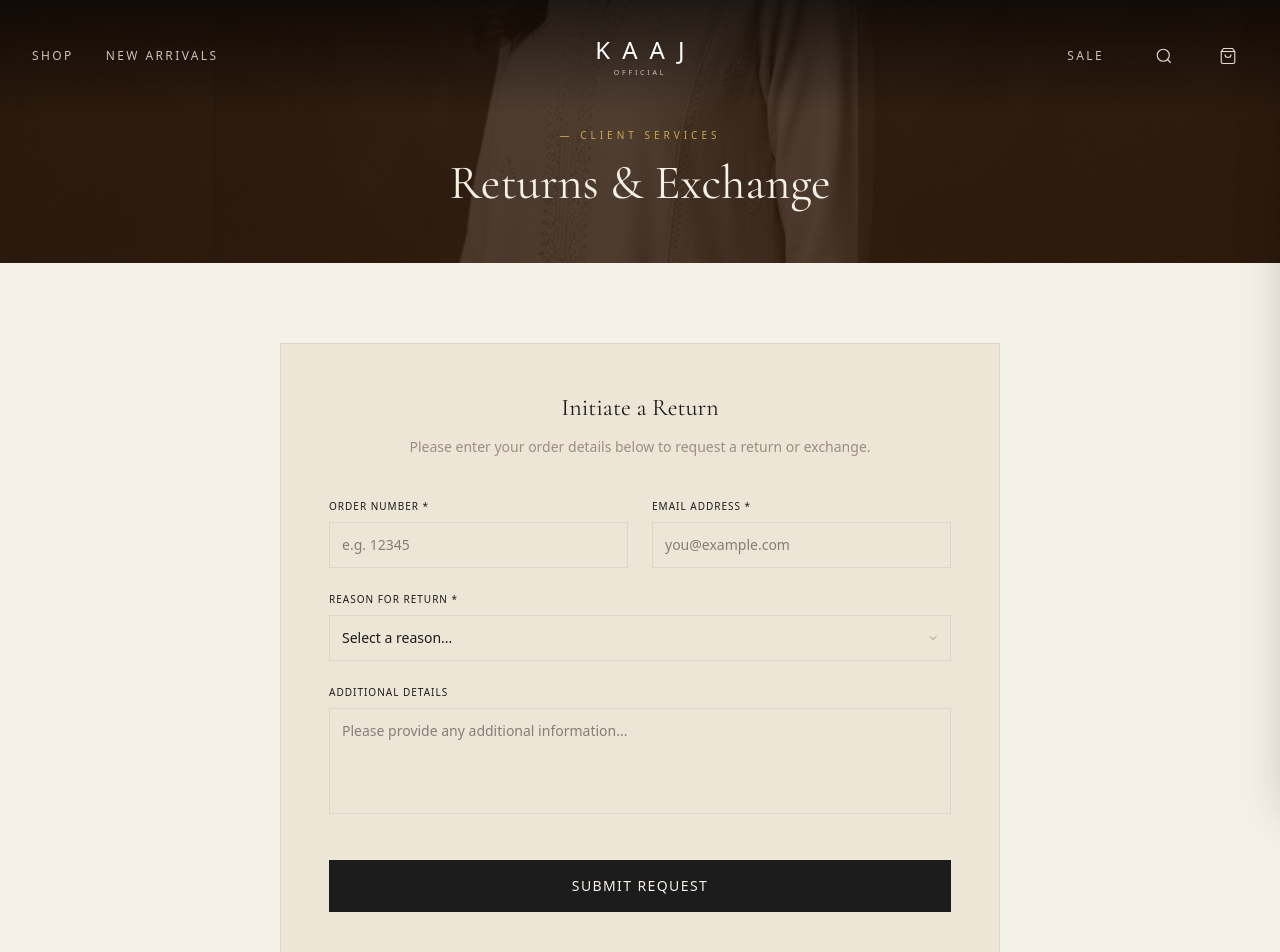
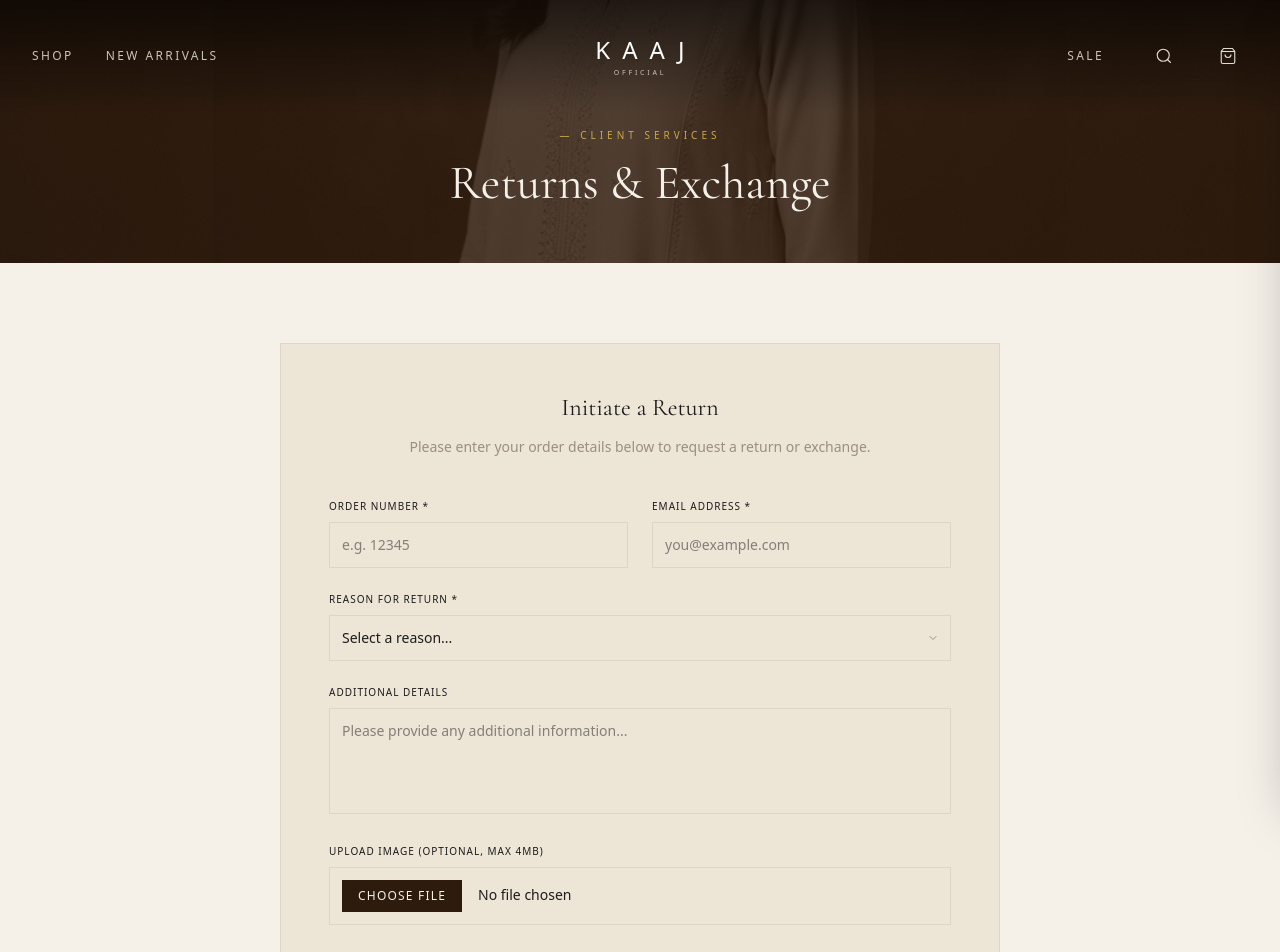
Before and after one commit to Rao-automates/kaaj-official-store, a Next.js app: page /returns in a window 1280 px wide. Shown: the top 952 px of the page. Built offline with nearby package versions, Linux system fonts and the light colour scheme.

Commit message:
Added-Image-Uploads-to-Returns

```diff
--- a/src/app/api/returns/route.ts
+++ b/src/app/api/returns/route.ts
@@ -3,7 +3,12 @@ import nodemailer from 'nodemailer';
 
 export async function POST(request: Request) {
   try {
-    const { orderId, email, reason, details } = await request.json();
+    const formData = await request.formData();
+    const orderId = formData.get('orderId') as string;
+    const email = formData.get('email') as string;
+    const reason = formData.get('reason') as string;
+    const details = formData.get('details') as string;
+    const image = formData.get('image') as File | null;
 
     if (!orderId || !email || !reason) {
       return NextResponse.json(
@@ -33,6 +38,17 @@ export async function POST(request: Request) {
         },
       });
 
+      const attachments = [];
+
+      if (image && image.size > 0) {
+        const buffer = Buffer.from(await image.arrayBuffer());
+        attachments.push({
+          filename: image.name,
+          content: buffer,
+          contentType: image.type,
+        });
+      }
+
       await transporter.sendMail({
         from: `"KAAJ Official Returns" <${SMTP_USER}>`,
         to: "support@kaajofficial.com",
@@ -45,6 +61,7 @@ Customer Email: ${email}
 Reason: ${reason}
 Additional Details: ${details || 'None provided'}
         `,
+        attachments: attachments.length > 0 ? attachments : undefined,
       });
     } else {
       // If no credentials, we still return success for the frontend simulation
--- a/src/app/returns/page.tsx
+++ b/src/app/returns/page.tsx
@@ -7,6 +7,7 @@ import Button from "@/components/ui/Button";
 export default function ReturnsPage() {
   const [mounted, setMounted] = useState(false);
   const [status, setStatus] = useState<"idle" | "loading" | "success" | "error">("idle");
+  const [fileError, setFileError] = useState("");
 
   useEffect(() => {
     setMounted(true);
@@ -14,21 +15,28 @@ export default function ReturnsPage() {
 
   const handleSubmit = async (e: React.FormEvent<HTMLFormElement>) => {
     e.preventDefault();
+    setFileError("");
     setStatus("loading");
 
     const formData = new FormData(e.currentTarget);
-    const data = {
-      orderId: formData.get("orderId"),
-      email: formData.get("email"),
-      reason: formData.get("reason"),
-      details: formData.get("details"),
-    };
+
+    // Check file size if a file is attached (4.5MB limit on Vercel, so we limit to 4MB)
+    const file = formData.get("image") as File | null;
+    if (file && file.size > 0) {
+      const sizeMB = file.size / (1024 * 1024);
+      if (sizeMB > 4) {
+        setFileError("Please select an image smaller than 4MB.");
+        setStatus("idle");
+        return;
+      }
+    }
 
     try {
       const res = await fetch("/api/returns", {
         method: "POST",
-        headers: { "Content-Type": "application/json" },
-        body: JSON.stringify(data),
+        // Do NOT set Content-Type header when sending FormData
+        // Fetch automatically sets the correct multipart boundary
+        body: formData,
       });
 
       if (res.ok) {
@@ -92,6 +100,11 @@ export default function ReturnsPage() {
               {status === "error" && (
                 <div className="p-4 border border-red-200 bg-red-50 text-red-600 font-sans text-sm text-center">
                   Something went wrong. Please try again or contact support directly.
+                </div>
+              )}
+              {fileError && (
+                <div className="p-4 border border-red-200 bg-red-50 text-red-600 font-sans text-sm text-center">
+                  {fileError}
                 </div>
               )}
 
@@ -163,6 +176,19 @@ export default function ReturnsPage() {
                 />
               </div>
 
+              <div className="space-y-2">
+                <label htmlFor="image" className="block font-sans text-[10px] uppercase tracking-widest text-kaaj-charcoal">
+                  Upload Image (Optional, Max 4MB)
+                </label>
+                <input
+                  type="file"
+                  id="image"
+                  name="image"
+                  accept="image/*"
+                  className="w-full bg-transparent border border-kaaj-border p-3 font-sans text-sm text-kaaj-charcoal focus:outline-none focus:border-kaaj-gold transition-colors file:mr-4 file:py-2 file:px-4 file:rounded-none file:border-0 file:text-xs file:font-sans file:uppercase file:tracking-widest file:bg-kaaj-deep file:text-kaaj-cream hover:file:bg-kaaj-charcoal cursor-pointer"
+                />
+              </div>
+
               <div className="pt-4">
                 <Button
                   type="submit"
```
